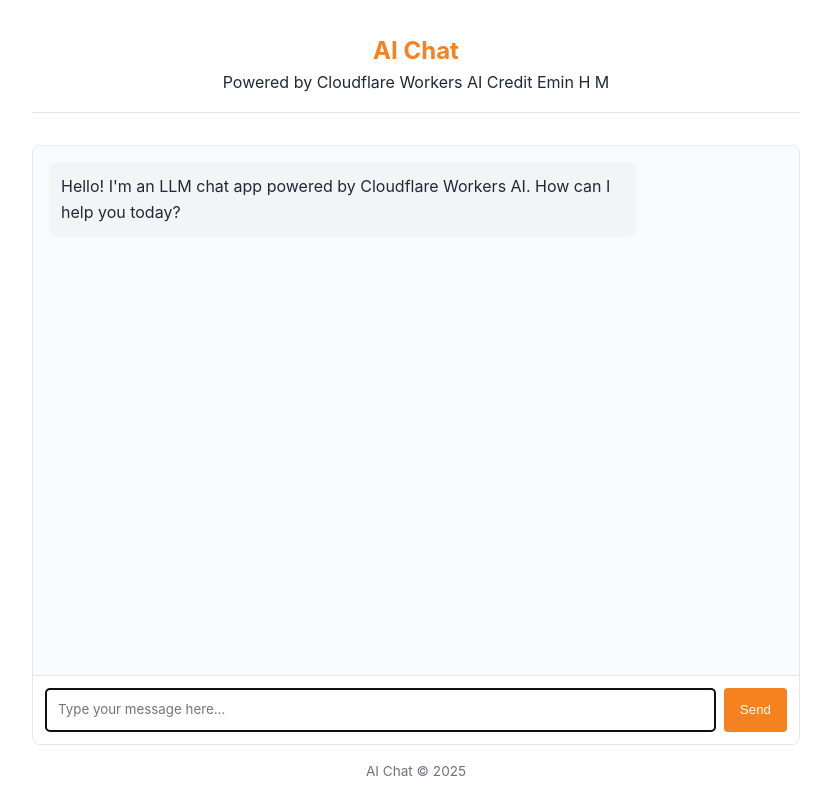
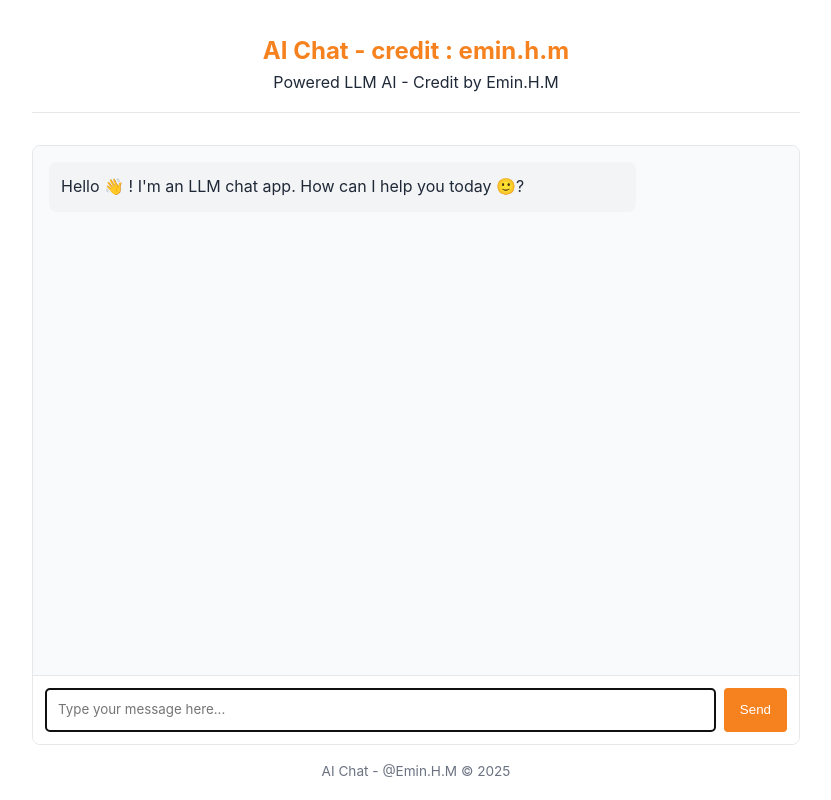
Before and after one commit to dear-boys/llm-chat-app-template, a website: page public/index.html in a window 1280 px wide. Shown: the whole page, without its empty margins (224-1055 px from the left). Drawn offline with Linux system fonts and the light colour scheme.

Commit message:
Update index.html

```diff
--- a/public/index.html
+++ b/public/index.html
@@ -138,16 +138,16 @@
 	</head>
 	<body>
 		<header>
-			<h1>AI Chat</h1>
-			<p>Powered by Cloudflare Workers AI Credit Emin H M</p>
+			<h1>AI Chat - credit : emin.h.m </h1>
+			<p>Powered LLM AI - Credit by Emin.H.M</p>
 		</header>
 
 		<div class="chat-container">
 			<div id="chat-messages" class="chat-messages">
 				<div class="message assistant-message">
 					<p>
-						Hello! I'm an LLM chat app powered by Cloudflare Workers AI. How can
-						I help you today?
+						Hello 👋 ! I'm an LLM chat app. How can
+						I help you today 🙂?
 					</p>
 				</div>
 			</div>
@@ -168,7 +168,7 @@
 		</div>
 
 		<footer>
-			<p>AI Chat &copy; 2025</p>
+			<p>AI Chat - @Emin.H.M &copy; 2025</p>
 		</footer>
 
 		<!-- Chat app script -->
```
